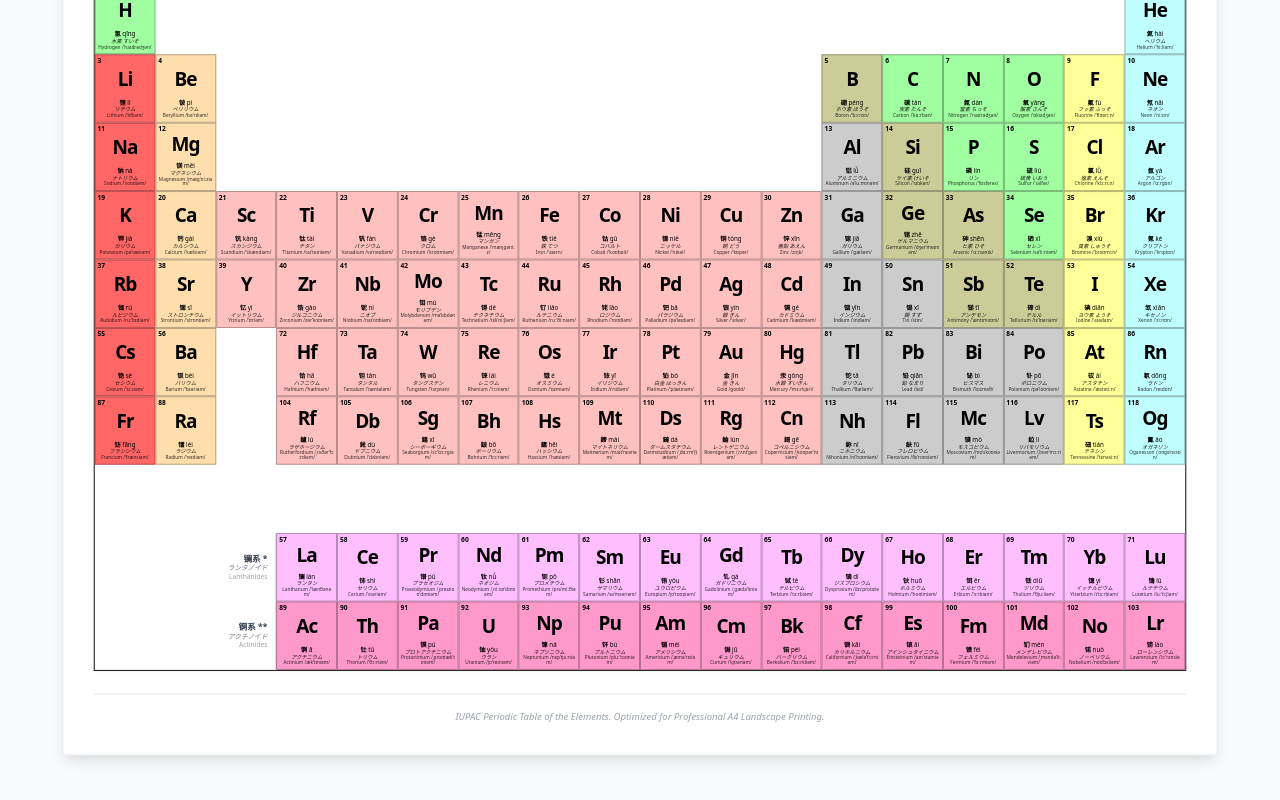
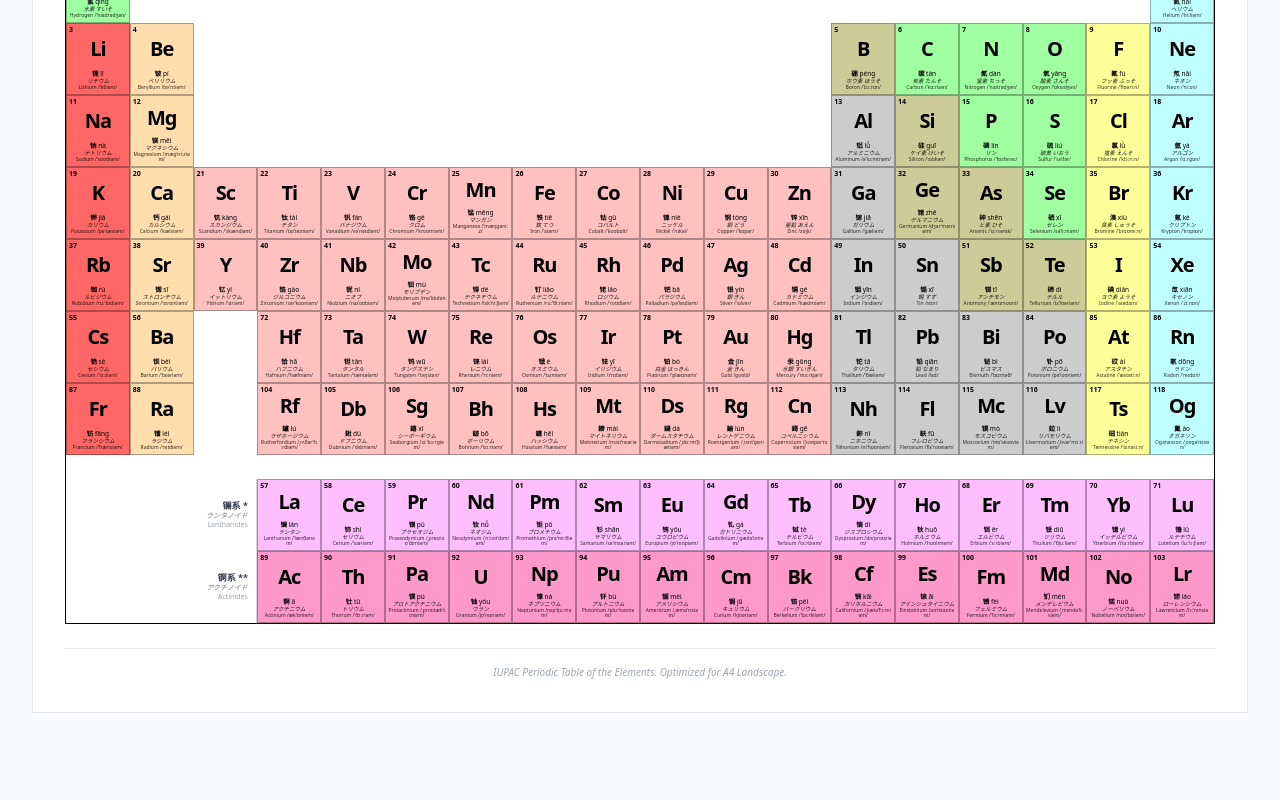
Before and after one commit to hera2019/ElementCell, a React (Vite) app: page / in a window 1280 px wide. Shown: the part 378-1178 px from the top of the page. After the commit the page ends 1123 px from the top, so only its background shows below. Built offline with nearby package versions, Linux system fonts and the light colour scheme.

Commit message:
Refactor print layout and improve styles

```diff
--- a/App.tsx
+++ b/App.tsx
@@ -31,25 +31,27 @@ const App: React.FC = () => {
             立即打印 / 保存 PDF
           </button>
           <span className="text-[10px] text-gray-400 italic">
-            提示：若打印预览显示多页，请确保方向设为 <b>横向</b>，边距设为 <b>无</b>
+            若预览仍为纵向，请在设置中手动寻找 <b>“方向：横向”</b>
           </span>
         </div>
       </header>
 
-      <main className="flex-1 overflow-x-auto">
-        {/* 增加 min-width 防止屏幕预览时塌陷 */}
+      <main className="flex-1 overflow-x-auto print:overflow-visible">
+        {/* 容器：屏幕预览时 minWidth 1100px，打印时锁定 280mm */}
         <div className="print-container mx-auto bg-white p-4 md:p-8 shadow-lg border border-gray-200"
-             style={{ width: 'fit-content', minWidth: '1100px' }}>
+             style={{ width: 'fit-content' }}>
 
           <Legend />
 
-          {/* 周期表网格 */}
-          <div className="grid-layout bg-white border border-black shadow-sm"
+          {/* 周期表网格：明确设置高度以防塌陷 */}
+          <div className="grid-layout bg-white border border-black"
                style={{
                  display: 'grid',
                  gridTemplateColumns: 'repeat(18, minmax(0, 1fr))',
-                 gridAutoRows: 'minmax(4.5rem, auto)',
-                 width: '100%'
+                 // 11行：1(序号) + 7(主表) + 1(间隙) + 2(底表)
+                 gridTemplateRows: 'repeat(11, auto)',
+                 width: '100%',
+                 minWidth: '1050px'
                }}>
 
             {/* Column Indices (Row 1) */}
@@ -65,73 +67,83 @@ const App: React.FC = () => {
               <ElementCell
                 key={element.number}
                 element={element}
-                // 核心修复：所有元素下移一行，避免与序号重叠
                 rowOffset={1}
               />
             ))}
 
             {/* Gap for Lanthanides/Actinides (Row 9) */}
-            <div className="h-4" style={{ gridRow: 9, gridColumn: '1 / span 18' }}></div>
+            <div style={{ gridRow: 9, gridColumn: '1 / span 18', height: '1.5rem' }}></div>
 
             {/* 镧系/锕系 标签 (Row 10, 11) */}
             <div className="flex flex-col items-end justify-center pr-2 text-right border-r border-gray-300 mr-[0.5px] leading-none gap-0.5"
                  style={{ gridRow: 10, gridColumn: 3 }}>
               <span className="text-[9px] font-bold text-gray-700">镧系 *</span>
-              <span className="text-[7px] text-gray-500 italic">ランタノイド</span>
-              <span className="text-[7px] text-gray-400">Lanthanides</span>
+              <span className="text-[7px] text-gray-500 italic text-nowrap">ランタノイド</span>
+              <span className="text-[7px] text-gray-400 text-nowrap">Lanthanides</span>
             </div>
 
             <div className="flex flex-col items-end justify-center pr-2 text-right border-r border-gray-300 mr-[0.5px] leading-none gap-0.5"
                  style={{ gridRow: 11, gridColumn: 3 }}>
               <span className="text-[9px] font-bold text-gray-700">锕系 **</span>
-              <span className="text-[7px] text-gray-500 italic">アクチノイド</span>
-              <span className="text-[7px] text-gray-400">Actinides</span>
+              <span className="text-[7px] text-gray-500 italic text-nowrap">アクチノイド</span>
+              <span className="text-[7px] text-gray-400 text-nowrap">Actinides</span>
             </div>
           </div>
 
           <footer className="mt-6 text-center text-[10px] text-gray-400 border-t pt-4 italic">
-            IUPAC Periodic Table of the Elements. Optimized for Professional A4 Landscape Printing.
+            IUPAC Periodic Table of the Elements. Optimized for A4 Landscape.
           </footer>
         </div>
       </main>
 
       <style>{`
+        /* 屏幕显示效果 */
         @media screen {
-          /* 屏幕上预览时保持一定的缩放，方便查看 */
           .print-container {
-            transform: scale(0.95);
-            transform-origin: top center;
+            min-width: 1100px;
           }
         }
+
+        /* 打印核心逻辑 */
         @media print {
           @page {
-            size: A4 landscape;
-            margin: 5mm;
+            size: landscape; /* 移除 A4 字样，增加兼容性，让浏览器重新显示方向开关 */
+            margin: 8mm;
           }
-          html, body {
-            width: 297mm;
-            height: 210mm;
+
+          body {
+            background: white !important;
             margin: 0 !important;
             padding: 0 !important;
+          }
+
+          .no-print {
+            display: none !important;
+          }
+
+          main {
             overflow: visible !important;
-            background-color: white !important;
-            -webkit-print-color-adjust: exact !important;
-            print-color-adjust: exact !important;
+            display: block !important;
           }
+
           .print-container {
             width: 280mm !important;
             min-width: 280mm !important;
-            height: auto;
             margin: 0 auto !important;
-            padding: 5mm !important;
+            padding: 0 !important;
             box-shadow: none !important;
             border: none !important;
             transform: none !important;
           }
-          .no-print {
-            display: none !important;
+
+          /* 强制表格显示高度 */
+          .grid-layout {
+            display: grid !important;
+            min-height: 180mm !important; /* 强制网格拥有高度 */
           }
-          .grid-layout {
+
+          /* 防止跨页断裂 */
+          .print-container, .grid-layout {
             page-break-inside: avoid;
             break-inside: avoid;
           }
```
